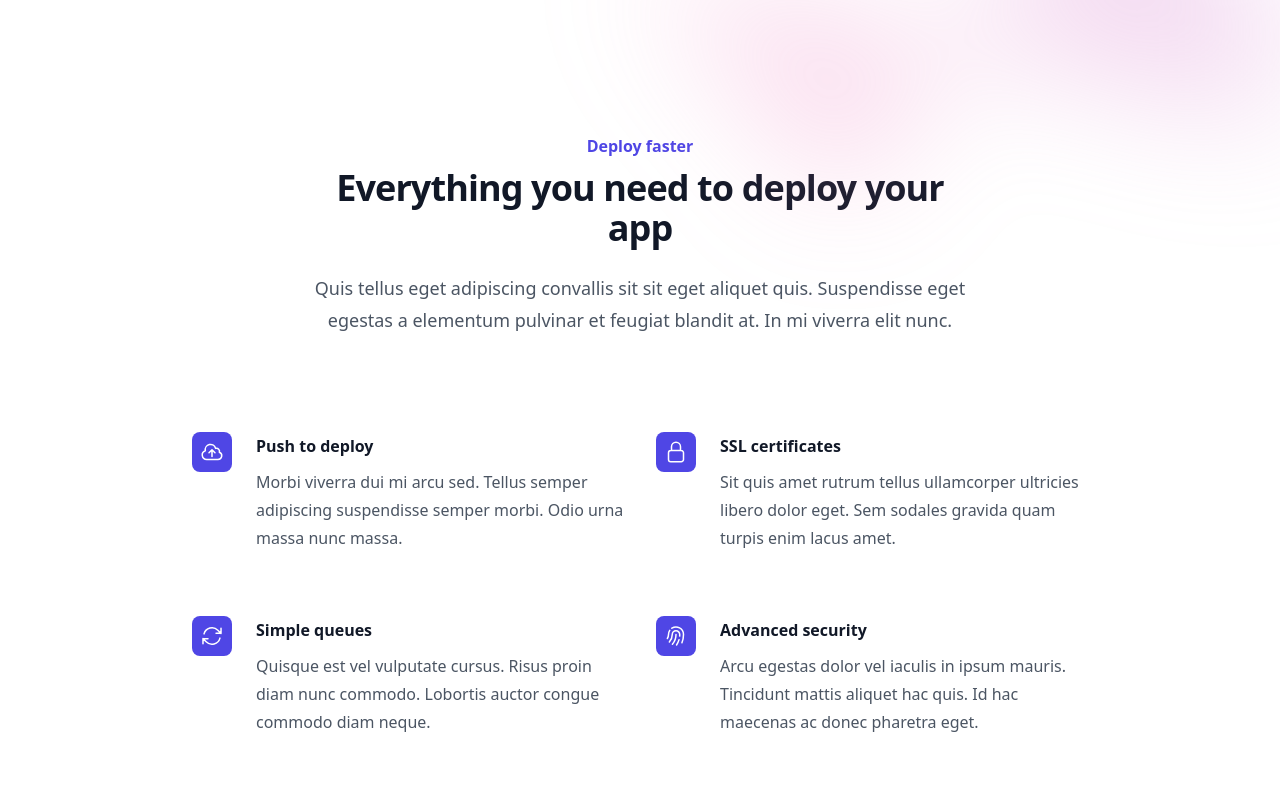
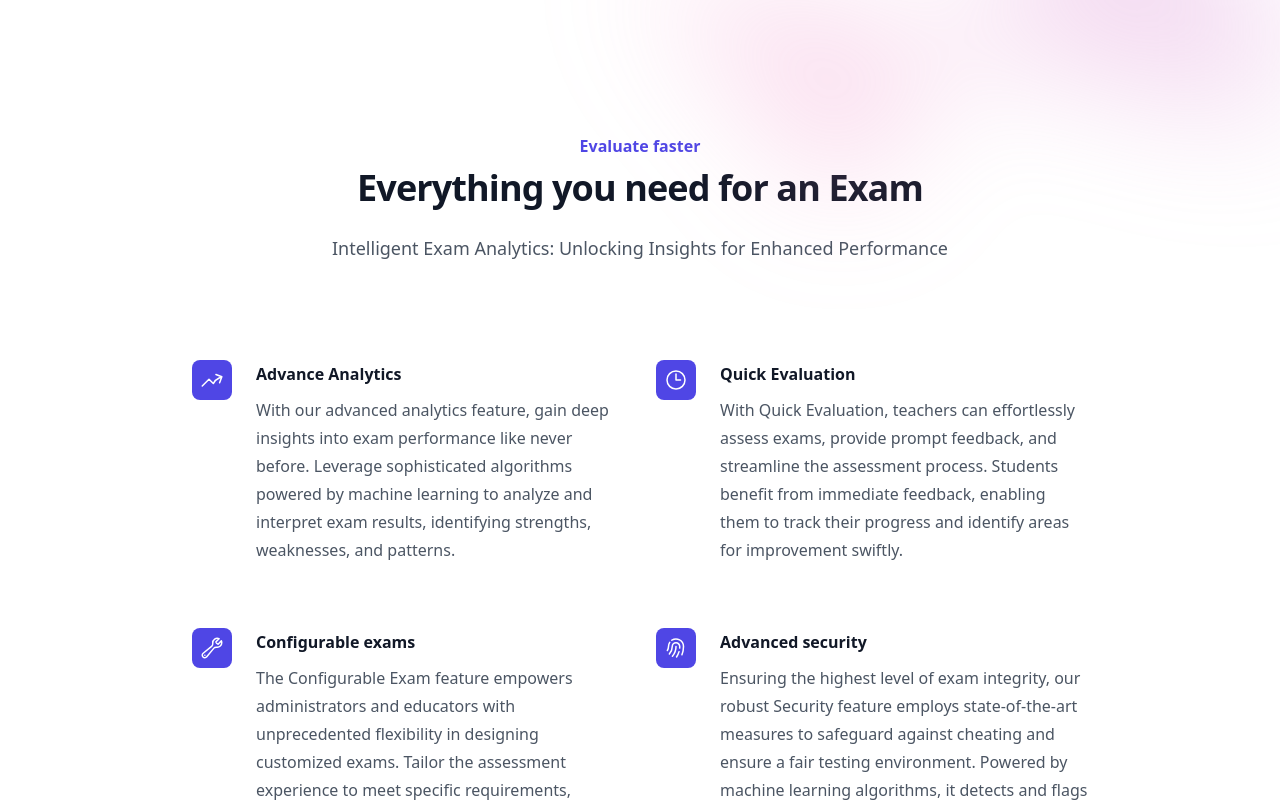
Before and after one commit to AkashTyagi123/smart-es, a Next.js app: page / in a window 1280 px wide. Shown: the part 660-1462 px from the top of the page. Built offline with nearby package versions, Linux system fonts and the light colour scheme.

Commit message:
corrected the feature section

```diff
--- a/components/feature.tsx
+++ b/components/feature.tsx
@@ -1,28 +1,28 @@
-import { ArrowPathIcon, CloudArrowUpIcon, FingerPrintIcon, LockClosedIcon } from '@heroicons/react/24/outline'
+import { ArrowTrendingUpIcon, ClockIcon, FingerPrintIcon, WrenchIcon } from '@heroicons/react/24/outline'
 
 const features = [
   {
-    name: 'Push to deploy',
+    name: 'Advance Analytics',
     description:
-      'Morbi viverra dui mi arcu sed. Tellus semper adipiscing suspendisse semper morbi. Odio urna massa nunc massa.',
-    icon: CloudArrowUpIcon,
+      'With our advanced analytics feature, gain deep insights into exam performance like never before. Leverage sophisticated algorithms powered by machine learning to analyze and interpret exam results, identifying strengths, weaknesses, and patterns.',
+    icon: ArrowTrendingUpIcon,
   },
   {
-    name: 'SSL certificates',
+    name: 'Quick Evaluation',
     description:
-      'Sit quis amet rutrum tellus ullamcorper ultricies libero dolor eget. Sem sodales gravida quam turpis enim lacus amet.',
-    icon: LockClosedIcon,
+      'With Quick Evaluation, teachers can effortlessly assess exams, provide prompt feedback, and streamline the assessment process. Students benefit from immediate feedback, enabling them to track their progress and identify areas for improvement swiftly. ',
+    icon: ClockIcon,
   },
   {
-    name: 'Simple queues',
+    name: 'Configurable exams',
     description:
-      'Quisque est vel vulputate cursus. Risus proin diam nunc commodo. Lobortis auctor congue commodo diam neque.',
-    icon: ArrowPathIcon,
+      'The Configurable Exam feature empowers administrators and educators with unprecedented flexibility in designing customized exams. Tailor the assessment experience to meet specific requirements, allowing for the creation of unique question formats, time limits, and grading schemes',
+    icon: WrenchIcon,
   },
   {
     name: 'Advanced security',
     description:
-      'Arcu egestas dolor vel iaculis in ipsum mauris. Tincidunt mattis aliquet hac quis. Id hac maecenas ac donec pharetra eget.',
+      'Ensuring the highest level of exam integrity, our robust Security feature employs state-of-the-art measures to safeguard against cheating and ensure a fair testing environment. Powered by machine learning algorithms, it detects and flags suspicious activities such as unauthorized access, content leakage, and abnormal behavior patterns.',
     icon: FingerPrintIcon,
   },
 ]
@@ -32,13 +32,12 @@ export default function Features() {
     <div className="bg-white py-24 sm:py-32">
       <div className="mx-auto max-w-7xl px-6 lg:px-8">
         <div className="mx-auto max-w-2xl lg:text-center">
-          <h2 className="text-base font-semibold leading-7 text-indigo-600">Deploy faster</h2>
+          <h2 className="text-base font-semibold leading-7 text-indigo-600">Evaluate faster</h2>
           <p className="mt-2 text-3xl font-bold tracking-tight text-gray-900 sm:text-4xl">
-            Everything you need to deploy your app
+            Everything you need for an Exam
           </p>
           <p className="mt-6 text-lg leading-8 text-gray-600">
-            Quis tellus eget adipiscing convallis sit sit eget aliquet quis. Suspendisse eget egestas a elementum
-            pulvinar et feugiat blandit at. In mi viverra elit nunc.
+          Intelligent Exam Analytics: Unlocking Insights for Enhanced Performance
           </p>
         </div>
         <div className="mx-auto mt-16 max-w-2xl sm:mt-20 lg:mt-24 lg:max-w-4xl">
```
